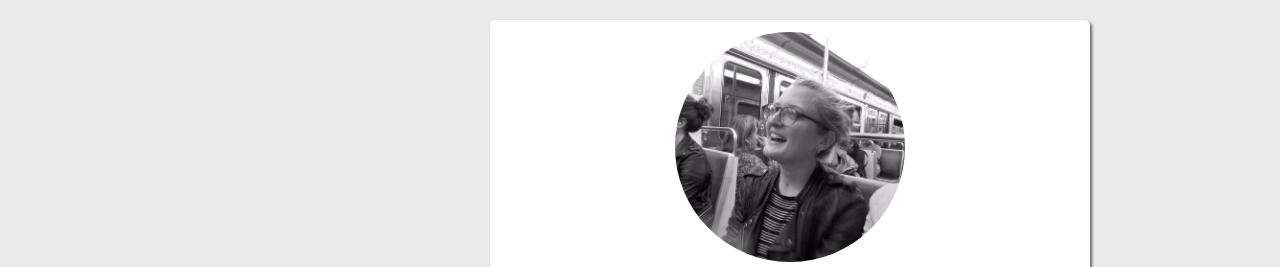
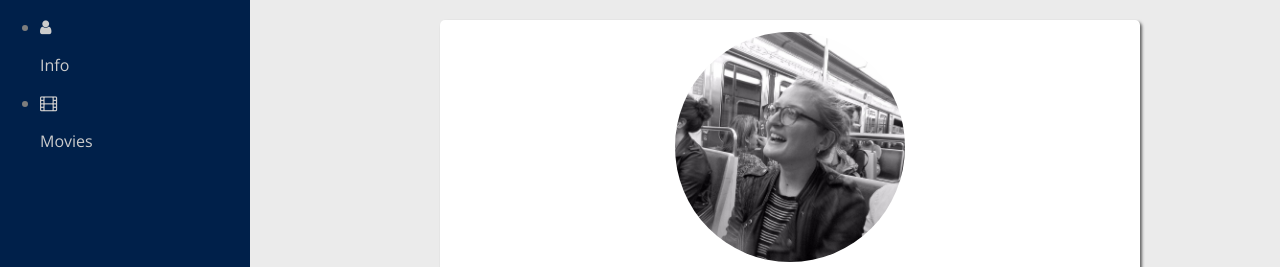
Before and after one commit to jessicalesly/profile, a plain HTML site: page index.html in a window 1280 px wide. Shown: the top 267 px of the page. Drawn offline with nearby package versions, Linux system fonts and the light colour scheme.

Commit message:
list in sidebar

```diff
--- a/index.html
+++ b/index.html
@@ -12,7 +12,10 @@
   </head>
   <body>
     <div id="sidebar">
-
+      <ul class="list-without-style">
+        <li><a href = ""><i class="fa fa-user" aria-hidden="true"></i><p>Info</p></a></li>
+        <li><a href= ""><i class="fa fa-film" aria-hidden="true"></i><p>Movies</p></a></li>
+      </ul>
     </div>
     <div id="page-content">
       <div class="container">
--- a/style.css
+++ b/style.css
@@ -61,7 +61,7 @@ a:hover {
 }
 
 .container {
-  width: 600px;   /* This sets the width */
+  width: 700px;   /* This sets the width */
   margin: 0 auto; /* This automatically sets left/right margins */
 }
 
@@ -111,11 +111,17 @@ a:hover {
 
 #sidebar {
   position: fixed;
-  width: 300px;
+  width: 250px;
   left: 0;
   top: 0;
   bottom: 0;
+  background-color: #00204A;
 }
+
 #page-content {
   margin-left: 300px;
 }
+
+#list-without-style {
+  list-style: none;
+}
```
